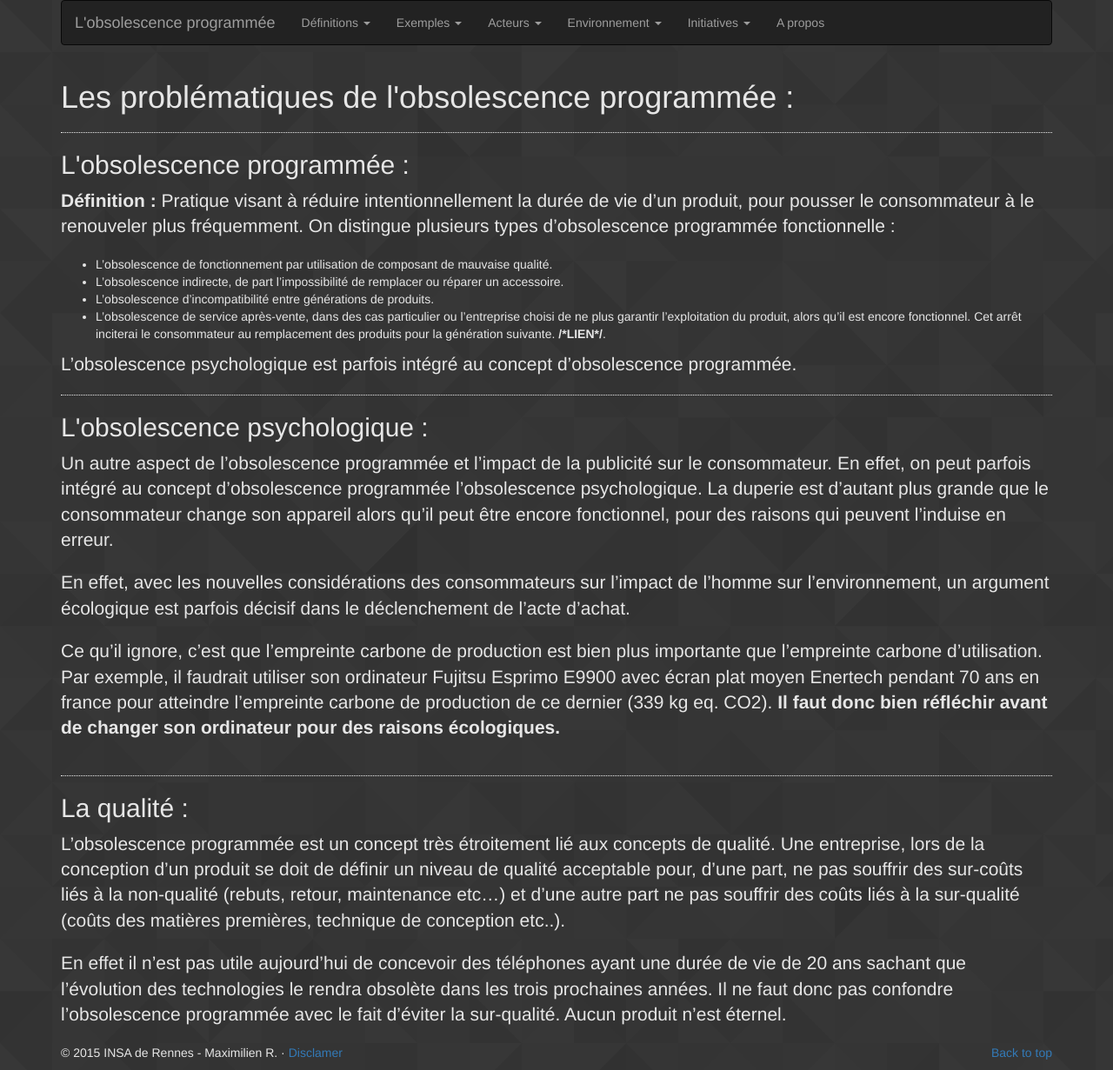
After one commit to Entilore/Mono, a PHP site: page /definition.php in a window 1280 px wide. The commit adds this page. Shown: the whole page at 87% size. Run offline with PHP 8.4, Linux system fonts and the light colour scheme; some libraries are stand-ins or nearby versions.

Commit message:
page definition.php

```diff
--- /dev/null
+++ b/Website/definition.php
@@ -0,0 +1,60 @@
+<?php  include("header_navbar.php");       ?>
+
+
+    <!-- Wrap the rest of the page in another container to center all the content. -->
+
+    <div class="container">
+      <h1>Les problématiques de l'obsolescence programmée :</h1>
+
+      <hr>
+
+
+      <h2 id="definition">L'obsolescence programmée : </h2>
+      <p class="lead"><strong>Définition :</strong> Pratique visant à réduire intentionnellement la durée de vie d’un produit, pour pousser le consommateur à le renouveler plus fréquemment. On distingue plusieurs types d’obsolescence programmée fonctionnelle :
+      </p>
+      <ul>
+        <li>L’obsolescence de fonctionnement par utilisation de composant de mauvaise qualité. </li>
+        <li>L’obsolescence indirecte, de part l’impossibilité de remplacer ou réparer un accessoire. </li>
+        <li>L’obsolescence d’incompatibilité entre générations de produits. </li>
+        <li>L’obsolescence de service après-vente, dans des cas particulier ou l’entreprise choisi de ne plus garantir l’exploitation du produit, alors qu’il est encore fonctionnel. Cet arrêt inciterai le consommateur au remplacement des produits pour la génération suivante. <strong>/*LIEN*/</strong>.</li>
+      </ul>
+      <p class="lead">L’obsolescence psychologique est parfois intégré au concept d’obsolescence programmée.
+      </p>
+
+      <hr>
+
+
+      <h2 id="obs-psychologique">L'obsolescence psychologique : </h2>
+      <p class="lead">Un autre aspect de l’obsolescence programmée et l’impact de la publicité sur le consommateur. En effet, on peut parfois intégré au concept d’obsolescence programmée l’obsolescence psychologique. La duperie est d’autant plus grande que le consommateur change son appareil alors qu’il peut être encore fonctionnel, pour des raisons qui peuvent l’induise en erreur.
+      </p>
+
+      <div class=row>
+        <div class="col-md-12">
+          <p class="lead">En effet, avec les nouvelles considérations des consommateurs sur l’impact de l’homme sur l’environnement, un argument écologique est parfois décisif dans le déclenchement de l’acte d’achat.
+          </p>
+        </div>
+      </div>
+
+      <div class=row>
+        <div class="col-md-12">
+          <p class="lead">Ce qu’il ignore, c’est que l’empreinte carbone de production est bien plus importante que l’empreinte carbone d’utilisation. Par exemple, il faudrait utiliser son ordinateur Fujitsu Esprimo E9900 avec écran plat moyen Enertech pendant 70 ans en france pour atteindre l’empreinte carbone de production de ce dernier (339 kg eq. CO2). <strong>Il faut donc bien réfléchir avant de changer son ordinateur pour des raisons écologiques.</strong>
+          </p>
+        </div>
+      </div>
+
+      <hr>
+
+      <h2 id="qualite">La qualité : </h2>
+      <p class="lead">L’obsolescence programmée est un concept très étroitement lié aux concepts de qualité. Une entreprise, lors de la conception d’un produit se doit de définir un niveau de qualité acceptable pour, d’une part, ne pas souffrir des sur-coûts liés à la non-qualité (rebuts, retour, maintenance etc…) et d’une autre part ne pas souffrir des coûts liés à la sur-qualité (coûts des matières premières, technique de conception etc..).
+     </p>
+
+      <div class=row>
+        <div class="col-md-12">
+          <p class="lead">En effet il n’est pas utile aujourd’hui de concevoir des téléphones ayant une durée de vie de 20 ans sachant que l’évolution des technologies le rendra obsolète dans les trois prochaines années. Il ne faut donc pas confondre l’obsolescence programmée avec le fait d’éviter la sur-qualité. Aucun produit n’est éternel.
+          </p>
+        </div>
+      </div>
+
+    </div><!-- /.container -->
+
+<?php  include("footer.php");       ?>
--- a/Website/header_navbar.php
+++ b/Website/header_navbar.php
@@ -43,11 +43,11 @@
 
                 <!-- Définitions ================================================== -->
                 <li class="dropdown">
-                  <a href="#" class="dropdown-toggle" data-toggle="dropdown" role="button" aria-expanded="false">Définitions <span class="caret"></span></a>
+                  <a href="definition.php" class="dropdown-toggle" data-toggle="dropdown" role="button" aria-expanded="false">Définitions <span class="caret"></span></a>
                   <ul class="dropdown-menu" role="menu">
-                    <li><a href="#">Obsolescence programmée</a></li>
-                    <li><a href="#">Démarche mercatique</a></li>
-                    <li><a href="#">Qualité</a></li>
+                    <li><a href="definition.php#definition">Obsolescence programmée</a></li>
+                    <li><a href="definition.php#">Démarche mercatique</a></li>
+                    <li><a href="definition.php#qualite">Qualité</a></li>
                   </ul>
                 </li>
 
```
